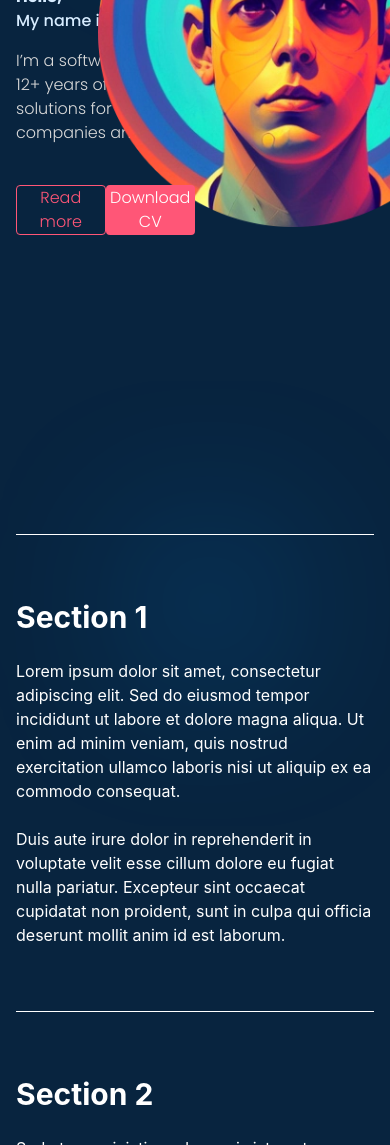
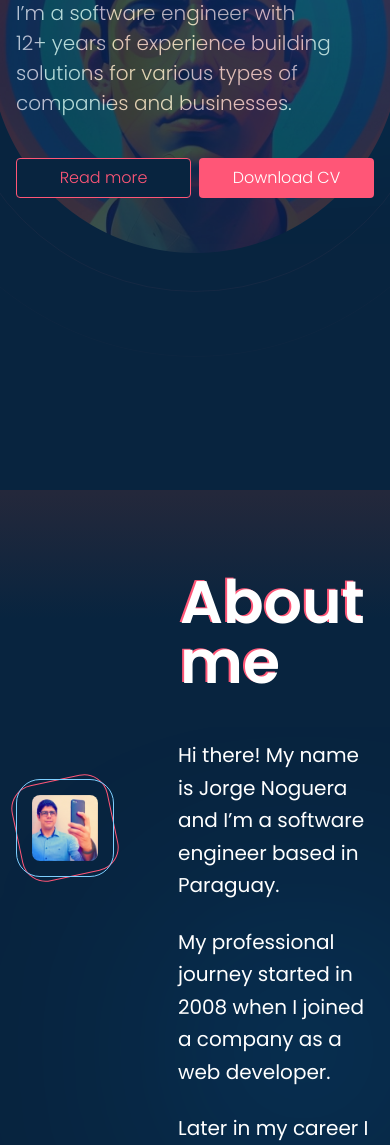
Before and after one commit to yoryer/yoryer.com, an Astro site: page / in a window 390 px wide. Shown: the part 390-1535 px from the top of the page. Built offline with nearby package versions, Linux system fonts and the light colour scheme; Astro itself is replaced by a stand-in of ours.

Commit message:
About me section

```diff
--- /dev/null
+++ b/src/components/About.astro
@@ -0,0 +1,48 @@
+---
+import SectionContainer from "@ui/SectionContainer.astro";
+import SectionTitle from "@ui/SectionTitle.astro";
+---
+
+<!-- Content Sections -->
+<section class="mt-5 border-t border-yankees-blue min-h-screen">
+  <div class="w-full h-32 bg-gradient-to-b from-yankees-blue to-transparent">
+  </div>
+  <SectionContainer class="-mt-32 pb-16">
+    <div class="flex mb-12">
+      <div class="w-1/3"></div>
+      <div class="w-2/3 ml-16">
+        <SectionTitle label="About me" color="rose" />
+      </div>
+    </div>
+
+    <div class="flex items-start">
+      <div class="w-1/3 mt-10">
+        <div class="relative inline-block w-full aspect-square group">
+          <div class="h-full border border-rose rounded-3xl -rotate-12 group-hover:rotate-0 transition-all duration-500"></div>
+          <div class="absolute inset-0 h-full border border-light-sky-blue rounded-3xl group-hover:-rotate-12 transition-all duration-500"></div>
+          <img class="absolute inset-0 h-full w-full object-cover rounded-3xl p-4" src="/img/about-me-avatar.webp" />
+        </div>
+      </div>
+      <div class="w-2/3 ml-16 font-poppins text-xl leading-relaxed space-y-6">
+        <p>
+          Hi there! My name is Jorge Noguera and I’m a software engineer based
+          in Paraguay.
+        </p>
+        <p>
+          My professional journey started in 2008 when I joined a company as a
+          web developer.
+        </p>
+        <p>
+          Later in my career I have the opportunity to work as an Android mobile
+          developer and more recently I was focused on hybrid mobile development
+          using Flutter.
+        </p>
+        <p>
+          I’ve also worked on more performance oriented software like building
+          API’s or scripts for SMS Premium services.
+        </p>
+        <p>Occasionally I do some graphic design.</p>
+      </div>
+    </div>
+  </SectionContainer>
+</section>
--- a/src/components/Header.astro
+++ b/src/components/Header.astro
@@ -10,12 +10,12 @@ const menuOptions = [
 
 <header
   id="header"
-  class="fixed top-0 w-full bg-blue-500 xl:py-9 lg:py-7 transition-all duration-300 z-50 border-b border-yankees-blue font-poppins backdrop-blur-md z-50"
+  class="fixed top-0 w-full bg-blue-500 xl:py-9 lg:py-7 py-5 sm:py-3 transition-all duration-500 border-b border-yankees-blue font-poppins backdrop-blur-md z-50"
 >
   <div class="max-w-6xl mx-auto px-4 h-full flex items-center justify-between">
     <!-- Logo -->
     <div class="flex-shrink-0">
-      <img src="/img/logo.svg" alt="Logo" class="xl:h-12 lg:h-10" />
+      <img src="/img/logo.svg" alt="Logo" class="xl:h-12 lg:h-10 h-8 sm:h-6" />
     </div>
 
     <!-- Desktop Navigation -->
--- a/src/components/Hero.astro
+++ b/src/components/Hero.astro
@@ -1,14 +1,18 @@
 ---
 import Button from "@ui/Button.astro";
+import SectionContainer from "@ui/SectionContainer.astro";
 ---
 
 <!-- Hero Section -->
+<SectionContainer>
   <section
-  class="min-h-screen flex flex-col justify-center font-poppins xl:-mt-12 lg:-mt-14 overflow-hidden"
+    class="h-screen flex flex-col justify-center font-poppins overflow-hidden -mt-16"
   >
-  <div class="absolute top-0 right-0 overflow-hidden">
     <div
-      class="static w-screen h-screen flex items-center justify-center ml-[25%] xl:mt-10 lg:mt-8"
+      class="absolute top-0 right-0 overflow-hidden opacity-20 md:opacity-100 portrait:pt-4"
+    >
+      <div
+        class="static md:w-screen w-[200vw] h-screen flex items-center justify-center ml-[25%] xl:mt-10 lg:mt-8"
         data-hover-container
       >
         <img
@@ -21,18 +25,20 @@ import Button from "@ui/Button.astro";
     </div>
     <div class="container mx-auto max-w-6xl lg:mt-3">
       <p
-      class="font-bold xl:text-[64px] lg:text-[48px] text-water tracking-normal leading-none"
+        class="font-bold xl:text-[64px] lg:text-[48px] text-[42px] text-water tracking-normal leading-none"
       >
         Hello,
       </p>
       <p
-      class="font-medium xl:text-[48px] lg:text-[32px] text-water tracking-normal leading-none mt-2"
+        class="font-medium xl:text-[48px] lg:text-[32px] text-[28px] text-water tracking-normal leading-none mt-2"
       >
         My name is <span
-        class="font-semibold xl:text-[50px] lg:text-[36px] text-light-sky-blue"
+          class="font-semibold xl:text-[50px] lg:text-[36px] text-[30px] text-light-sky-blue"
           >Jorge</span
         >
-      <p class="font-light xl:text-[32px] lg:text-[24px] text-silver mt-5">
+        <p
+          class="font-light xl:text-[32px] lg:text-[24px] text-[20px] text-silver mt-5"
+        >
           I’m a software engineer with<br />
           12+ years of experience building<br />
           solutions for various types of<br />
@@ -40,11 +46,14 @@ import Button from "@ui/Button.astro";
         </p>
       </p>
     </div>
-  <div class="grid grid-cols-4 pt-10 xl:gap-x-4 lg:gap-x-2">
+    <div
+      class="grid md:grid-cols-4 grid-cols-2 pt-10 xl:gap-x-4 lg:gap-x-2 gap-x-2"
+    >
       <Button type="outline" label="Read more" />
       <Button type="primary" label="Download CV" />
     </div>
   </section>
+</SectionContainer>
 
 <script>
   function setupHoverEffect() {
--- a/src/components/ui/Button.astro
+++ b/src/components/ui/Button.astro
@@ -11,4 +11,4 @@ if (type == "primary") {
   buttonClasses = "bg-rose text-white";
 }
 ---
-<button class={`w-full xl:h-14 lg:h-12 rounded font-poppins font-light xl:text-xl lg:text-lg hover:brightness-125 transition-all duration-500 z-40 ${buttonClasses}`}>{label}</button>
+<button class={`w-full xl:h-14 lg:h-12 h-10 rounded font-poppins font-light xl:text-xl lg:text-lg hover:brightness-125 transition-all duration-500 z-40 ${buttonClasses}`}>{label}</button>
--- /dev/null
+++ b/src/components/ui/SectionContainer.astro
@@ -0,0 +1,10 @@
+---
+interface Props {
+  class?: string;
+}
+
+const { class: className } = Astro.props;
+---
+<section class={`pt-20 max-w-6xl mx-auto px-4 ${className}`}>
+  <slot />
+</section>
--- /dev/null
+++ b/src/components/ui/SectionTitle.astro
@@ -0,0 +1,19 @@
+---
+interface Props {
+  label: string;
+  color: "blue" | "rose";
+}
+
+const { label, color } = Astro.props;
+
+let bgClass = "text-rose";
+if (color == "blue") {
+  bgClass = "text-battery-blue";
+}
+---
+<div class="relative inline-block w-full">
+  <span class={`font-poppins font-semibold text-6xl ${bgClass}`}>{label}</span>
+  <span class="absolute inset-0 flex items-center justify-start font-poppins font-semibold text-6xl text-white left-0.5 top-0.5">
+  {label}
+  </span>
+</div>
--- a/src/layouts/Layout.astro
+++ b/src/layouts/Layout.astro
@@ -1,4 +1,5 @@
 ---
+import About from "@components/About.astro";
 import Footer from "@components/Footer.astro";
 import Header from "@components/Header.astro";
 import Hero from "@components/Hero.astro";
@@ -25,27 +26,9 @@ const { title, description } = Astro.props;
   <body class="bg-blue bg-repeat text-white bg-[url('/img/bg.svg')] bg-cover">
     <Header />
     <!-- Main Content -->
-    <main class="pt-20 max-w-6xl mx-auto px-4">
+    <main>
       <Hero />
-
-      <!-- Content Sections -->
-      <section class="py-16 border-t border-gray-200">
-        <h2 class="text-3xl font-bold mb-6">Section 1</h2>
-        <div class="grid gap-6">
-          <p class="text-gray-600">
-            Lorem ipsum dolor sit amet, consectetur adipiscing elit. Sed do
-            eiusmod tempor incididunt ut labore et dolore magna aliqua. Ut enim
-            ad minim veniam, quis nostrud exercitation ullamco laboris nisi ut
-            aliquip ex ea commodo consequat.
-          </p>
-          <p class="text-gray-600">
-            Duis aute irure dolor in reprehenderit in voluptate velit esse
-            cillum dolore eu fugiat nulla pariatur. Excepteur sint occaecat
-            cupidatat non proident, sunt in culpa qui officia deserunt mollit
-            anim id est laborum.
-          </p>
-        </div>
-      </section>
+      <About />
 
       <section class="py-16 border-t border-gray-200">
         <h2 class="text-3xl font-bold mb-6">Section 2</h2>
```
Lines whose indentation alone changed are shown as unchanged.
